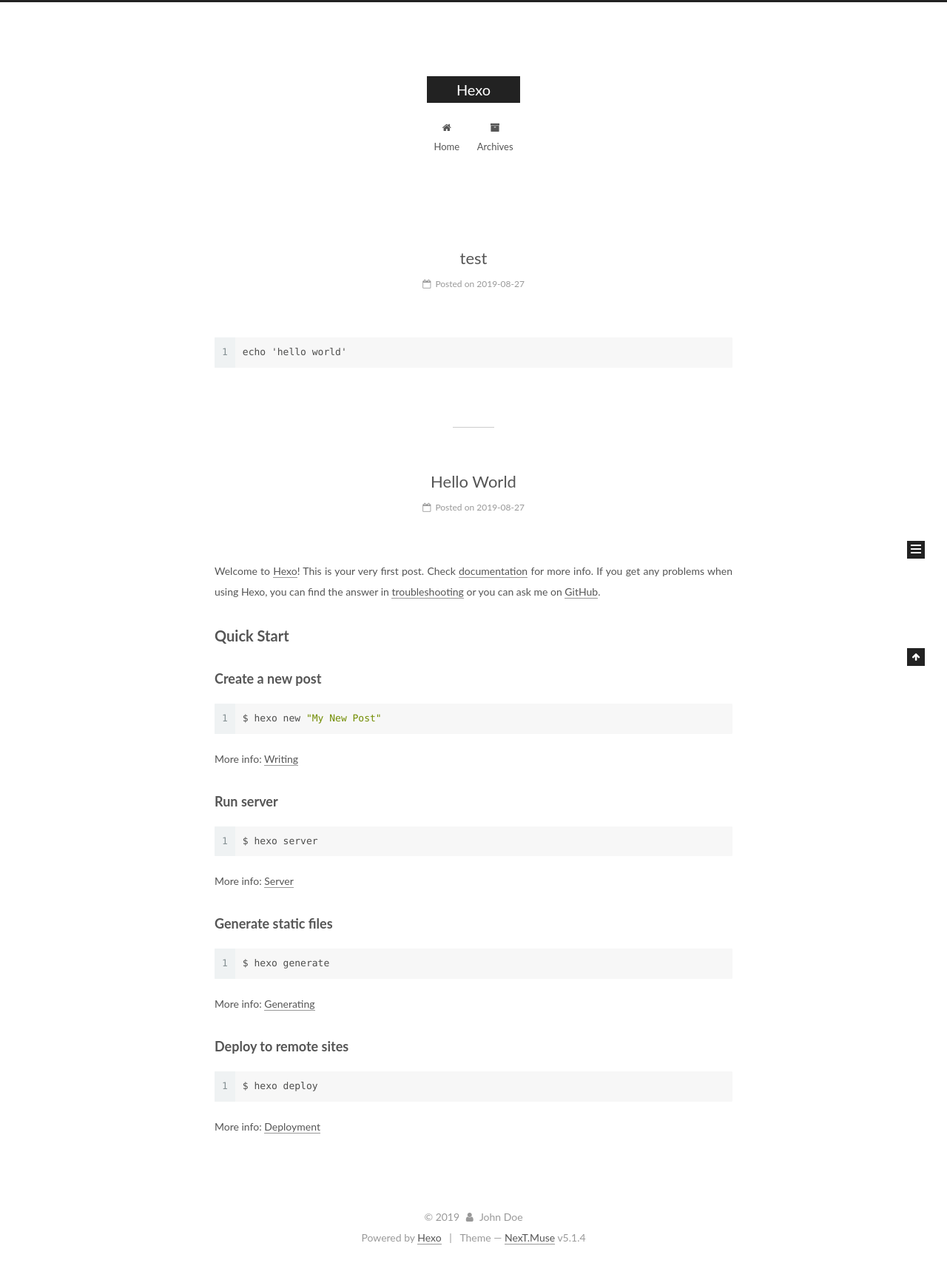
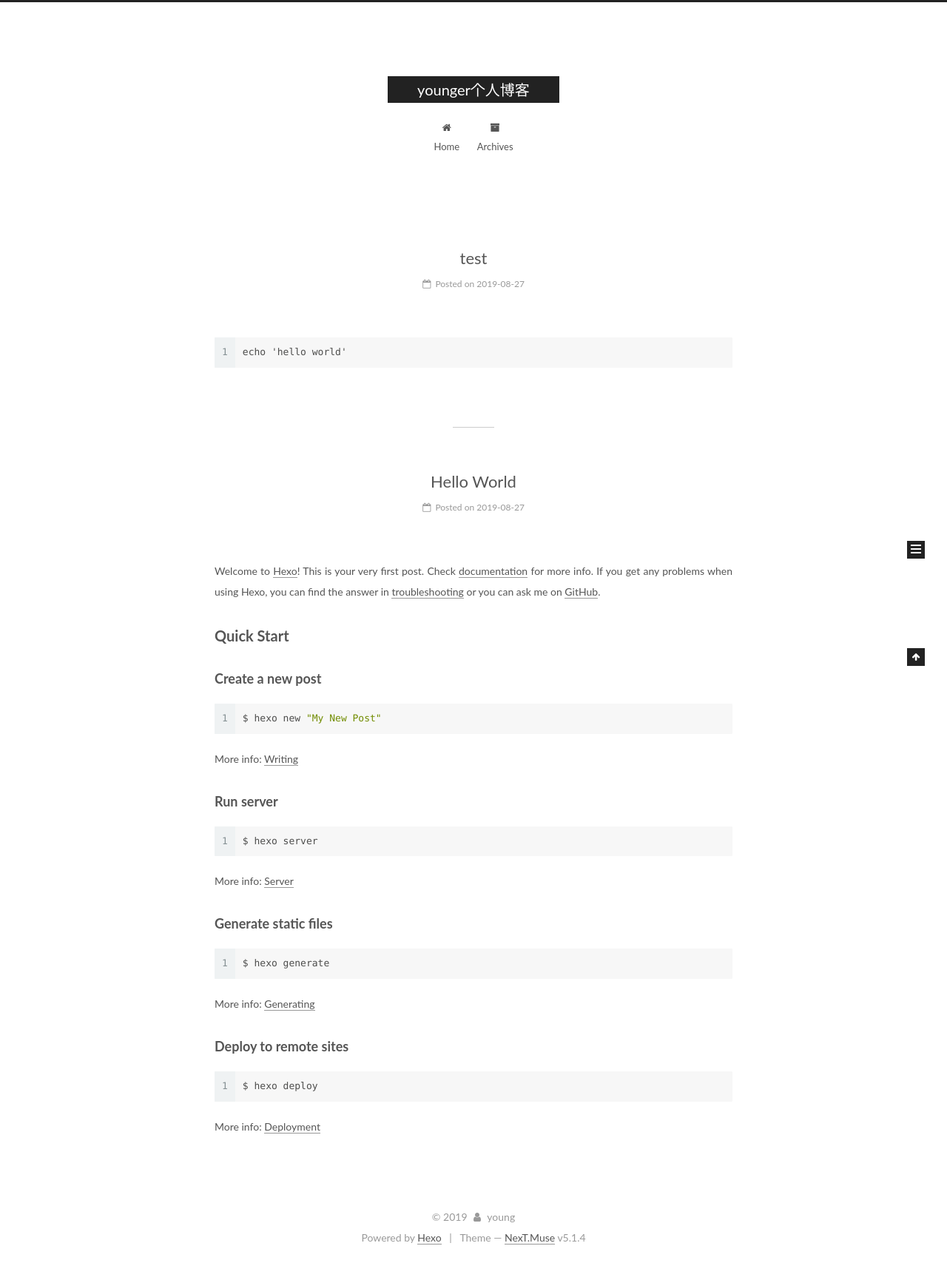
Before and after one commit to WYounger/WYounger.github.io, a plain HTML site: page index.html in a window 1280 px wide. Shown: the whole page at 74% size. Drawn offline with Linux system fonts and the light colour scheme.

Commit message:
Site updated: 2019-08-27 23:27:42

```diff
--- a/css/main.css
+++ b/css/main.css
@@ -1822,7 +1822,7 @@ pre .javascript .function {
   width: 4px;
   height: 4px;
   border-radius: 50%;
-  background: #34e320;
+  background: #d19f59;
 }
 .links-of-blogroll {
   font-size: 13px;
--- a/index.html
+++ b/index.html
@@ -80,12 +80,12 @@
 
 
 <meta property="og:type" content="website">
-<meta property="og:title" content="Hexo">
+<meta property="og:title" content="younger个人博客">
 <meta property="og:url" content="http://yoursite.com/index.html">
-<meta property="og:site_name" content="Hexo">
+<meta property="og:site_name" content="younger个人博客">
 <meta property="og:locale" content="en">
 <meta name="twitter:card" content="summary">
-<meta name="twitter:title" content="Hexo">
+<meta name="twitter:title" content="younger个人博客">
 
 
 
@@ -121,7 +121,7 @@
 
 
 
-  <title>Hexo</title>
+  <title>younger个人博客</title>
 
 
 
@@ -152,7 +152,7 @@
     <div class="custom-logo-site-title">
       <a href="/" class="brand" rel="start">
         <span class="logo-line-before"><i></i></span>
-        <span class="site-title">Hexo</span>
+        <span class="site-title">younger个人博客</span>
         <span class="logo-line-after"><i></i></span>
       </a>
     </div>
@@ -232,13 +232,13 @@
     <link itemprop="mainEntityOfPage" href="http://yoursite.com/2019/08/27/test/">
 
     <span hidden itemprop="author" itemscope itemtype="http://schema.org/Person">
-      <meta itemprop="name" content="John Doe">
+      <meta itemprop="name" content="young">
       <meta itemprop="description" content>
       <meta itemprop="image" content="/images/avatar.gif">
     </span>
 
     <span hidden itemprop="publisher" itemscope itemtype="http://schema.org/Organization">
-      <meta itemprop="name" content="Hexo">
+      <meta itemprop="name" content="younger个人博客">
     </span>
 
 
@@ -353,13 +353,13 @@
     <link itemprop="mainEntityOfPage" href="http://yoursite.com/2019/08/27/hello-world/">
 
     <span hidden itemprop="author" itemscope itemtype="http://schema.org/Person">
-      <meta itemprop="name" content="John Doe">
+      <meta itemprop="name" content="young">
       <meta itemprop="description" content>
       <meta itemprop="image" content="/images/avatar.gif">
     </span>
 
     <span hidden itemprop="publisher" itemscope itemtype="http://schema.org/Organization">
-      <meta itemprop="name" content="Hexo">
+      <meta itemprop="name" content="younger个人博客">
     </span>
 
 
@@ -504,7 +504,7 @@
         <div class="site-overview">
           <div class="site-author motion-element" itemprop="author" itemscope itemtype="http://schema.org/Person">
 
-              <p class="site-author-name" itemprop="name">John Doe</p>
+              <p class="site-author-name" itemprop="name">young</p>
               <p class="site-description motion-element" itemprop="description"></p>
           </div>
 
@@ -560,7 +560,7 @@
   <span class="with-love">
     <i class="fa fa-user"></i>
   </span>
-  <span class="author" itemprop="copyrightHolder">John Doe</span>
+  <span class="author" itemprop="copyrightHolder">young</span>
 
 
 </div>
```
Also changed, not shown: 2019/08/27/hello-world/index.html (+7 -7 lines), 2019/08/27/test/index.html (+7 -7 lines), archives/2019/08/index.html (+7 -7 lines), archives/2019/index.html (+7 -7 lines), archives/index.html (+7 -7 lines).
